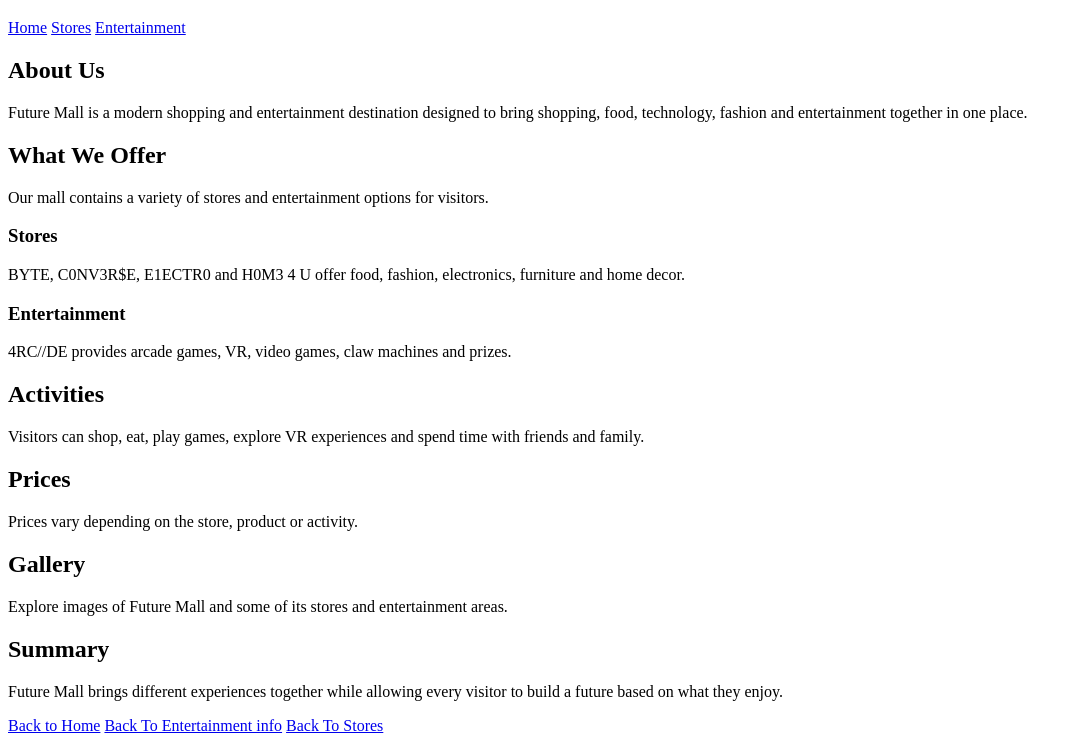
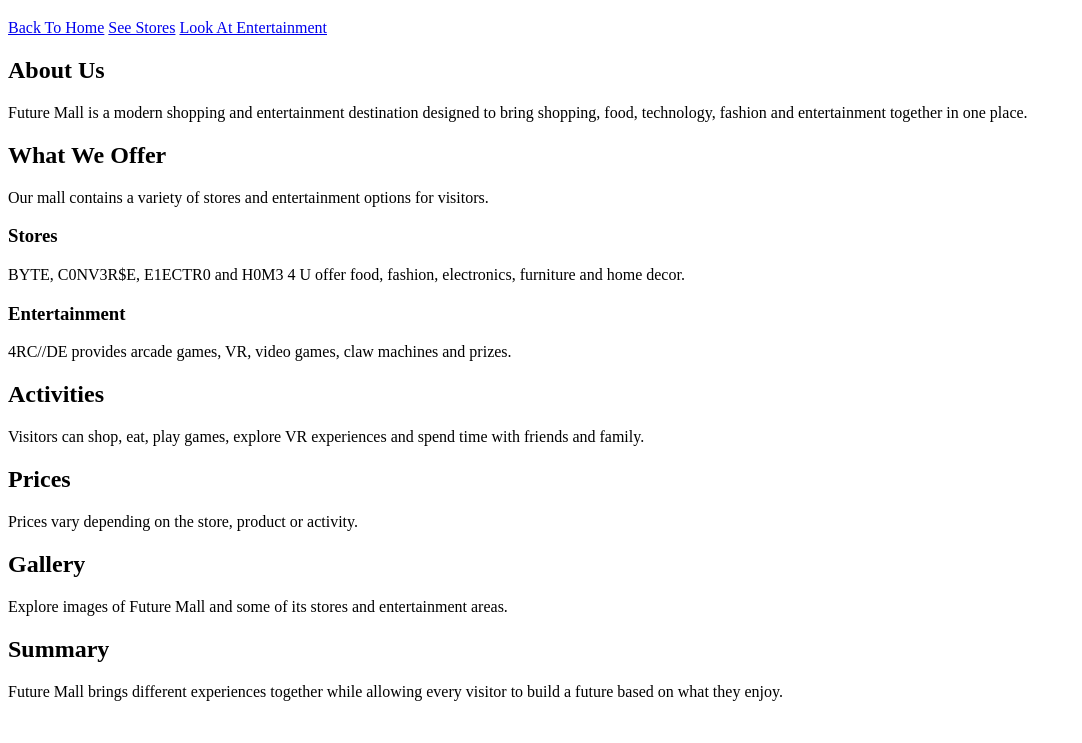
Before and after one commit to yazeedalhamd35-gif/future-mall, a plain HTML site: page About.html in a window 1280 px wide. Shown: the part 61-804 px from the top of the page, without its empty margins (0-1082 px from the left). Drawn offline with Linux system fonts and the light colour scheme.

Commit message:
Update About.html

```diff
--- a/About.html
+++ b/About.html
@@ -9,9 +9,9 @@
 <h1>About Future Mall</h1>
 
 <nav>
-<a href="future-mall.html">Home</a>
-<a href="stores.html">Stores</a>
-<a href="entertainment.html">Entertainment</a>
+<a href="index.html">Back To Home</a>
+<a href="stores.html">See Stores</a>
+<a href="entertainment.html">Look At Entertainment</a>
 </nav>
 
 <h2>About Us</h2>
@@ -38,8 +38,5 @@
 <h2>Summary</h2>
 <p>Future Mall brings different experiences together while allowing every visitor to build a future based on what they enjoy.</p>
 
-<a href="future-mall.html">Back to Home</a>
-<a href="entertainment.html">Back To Entertainment info</a>
-<a href="stores.html">Back To Stores</a>
 </body>
 </html>
```
